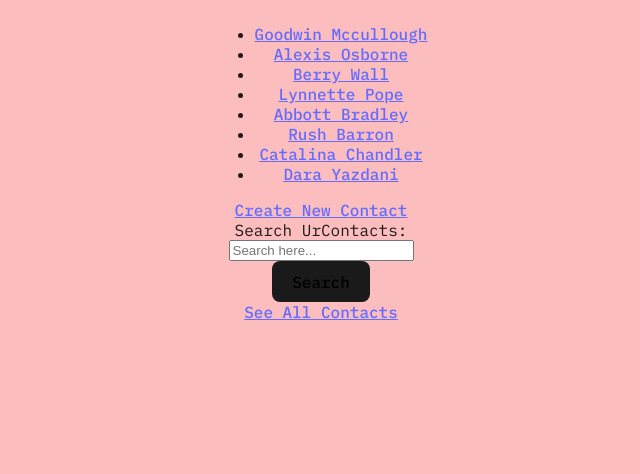
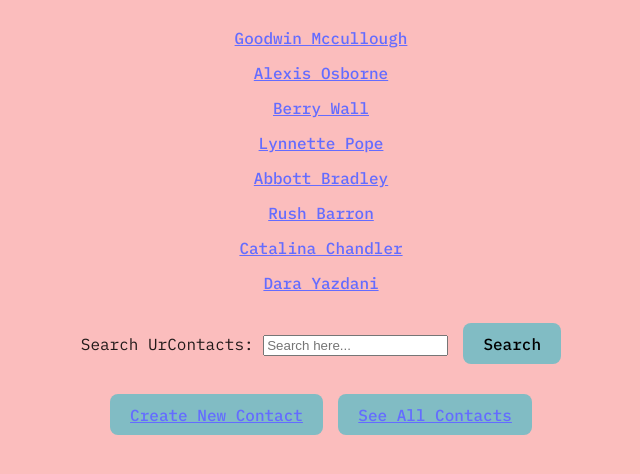
Before and after one commit to dyazdani/contact-list, a React (Vite) app: page /contacts in a window 1280 px wide. Shown: the top 474 px of the page, without its empty margins (319-959 px from the left). Built offline with nearby package versions, Linux system fonts and the light colour scheme; data requests are answered from the project's data file.

Commit message:
Formatting contacts list page

```diff
--- a/src/components/ContactList.tsx
+++ b/src/components/ContactList.tsx
@@ -82,8 +82,8 @@ const ContactList = () => {
                     )
                 })}
             </ul>
-            <Link to="/create">Create New Contact</Link>
-                <label htmlFor="contacts-search">Search UrContacts:</label>
+            <div>
+                <label htmlFor="contacts-search">Search UrContacts: </label>
                 <input
                     type="search"
                     id="contacts-search"
@@ -92,8 +92,12 @@ const ContactList = () => {
                     value={searchInput}
                     onChange={(e) => setSearchInput(e.target.value)}
                 />
-                <button type="button" onClick={handleClick}>Search</button>
-                <Link to="/contacts">See All Contacts</Link>
+                <button id="search-button" type="button" onClick={handleClick}>Search</button>
+            </div>
+            <div id="button-div">
+                <button type="button"><Link to="/create">Create New Contact</Link></button>
+                <button type="button"><Link to="/contacts">See All Contacts</Link></button>
+            </div>
         </>
     ) : (
             <>
--- a/src/index.css
+++ b/src/index.css
@@ -21,9 +21,33 @@ a:hover {
   text-align: center;
 }
 
+#root * {
+  margin-bottom: 15px;
+}
+
+#search-button {
+  margin-left: 15px;
+}
+
+#button-div {
+  display: flex;
+  flex-flow: row nowrap;
+  gap: 15px;
+}
+
 h1 {
   font-size: 3.2em;
   line-height: 1.1;
+}
+
+ul {
+  list-style-type: none;
+  padding: 0;
+  margin-top: 20px;
+}
+
+li {
+  margin-bottom: 10px;
 }
 
 button {
@@ -33,7 +57,7 @@ button {
   font-size: 1em;
   font-weight: 500;
   font-family: inherit;
-  background-color: #1a1a1a;
+  background-color: #81bcc4;
   cursor: pointer;
   transition: border-color 0.25s;
 }
```
